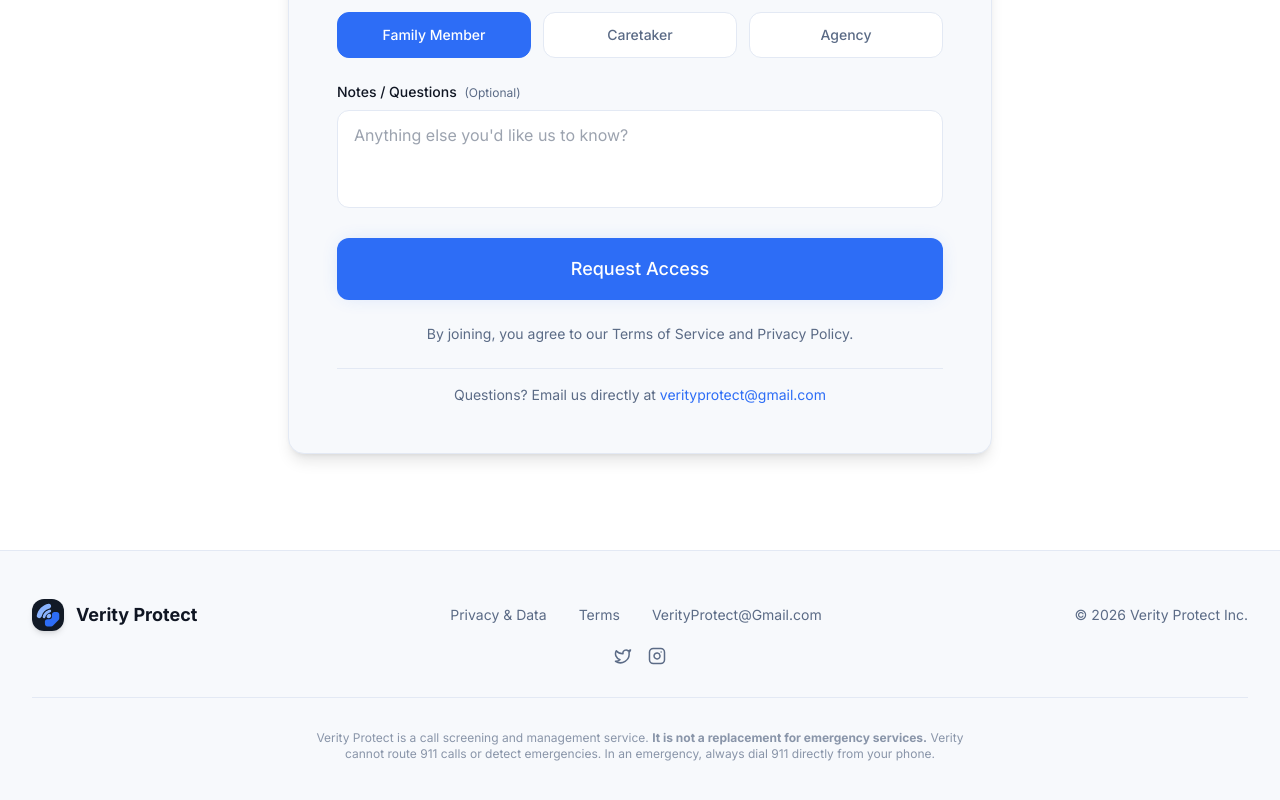
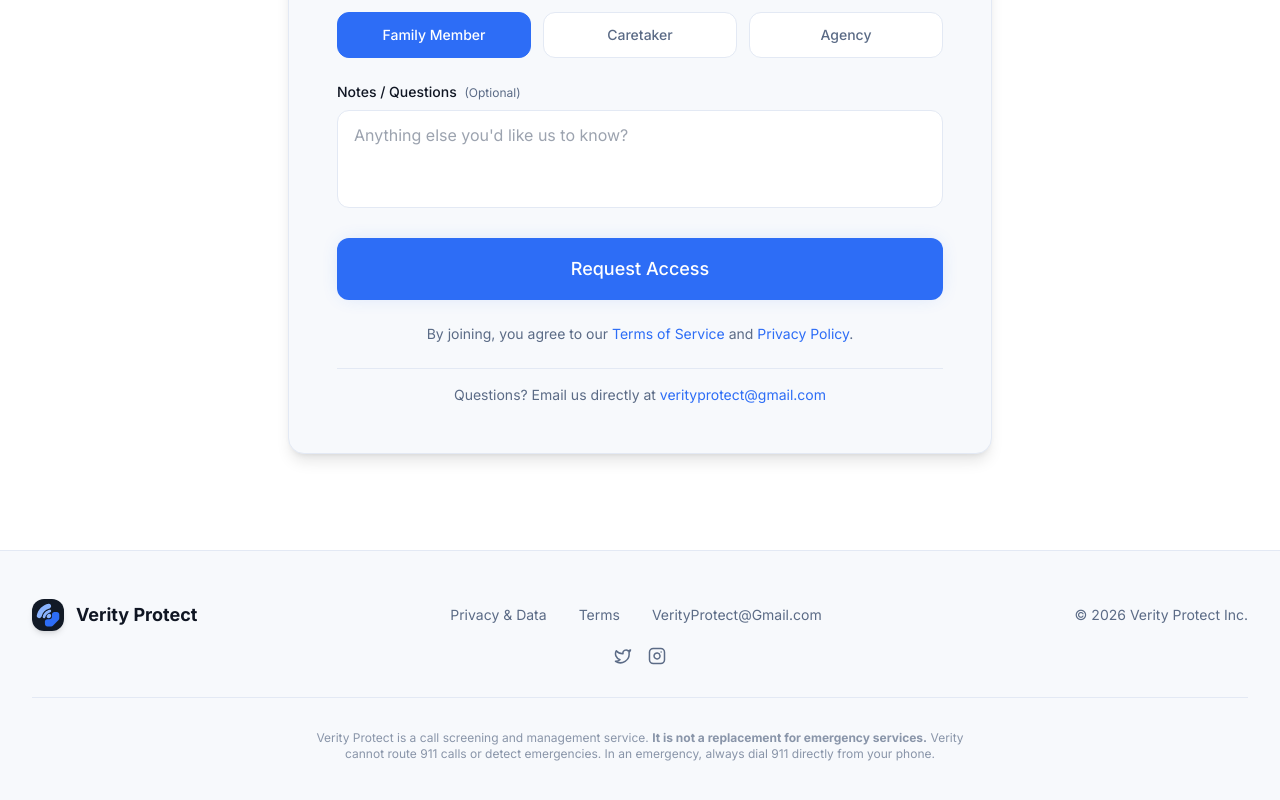
Before and after one commit to SynisterSage/verityweb, a React (Vite) app: page /waitlist in a window 1280 px wide. Shown: the part 5275-6075 px from the top of the page. Built offline with nearby package versions, Linux system fonts and the light colour scheme.

Commit message:
header glitch 2

```diff
--- a/components/sections/Waitlist.tsx
+++ b/components/sections/Waitlist.tsx
@@ -1,4 +1,5 @@
 import React, { useState } from 'react';
+import { useNavigate } from 'react-router-dom';
 import { Button } from '../ui/Button';
 import Select from '../ui/Select';
 import { UserRole, WaitlistFormData } from '../../types';
@@ -16,6 +17,13 @@ export const Waitlist: React.FC = () => {
   });
 
   const [status, setStatus] = useState<'idle' | 'submitting' | 'success'>('idle');
+  const navigate = useNavigate();
+
+  const routeAndTop = (path: string) => (e: React.MouseEvent) => {
+    e.preventDefault();
+    navigate(path);
+    try { window.scrollTo({ top: 0 }); } catch {}
+  };
 
   const handleSubmit = async (e: React.FormEvent<HTMLFormElement>) => {
     e.preventDefault();
@@ -239,7 +247,11 @@ export const Waitlist: React.FC = () => {
             </Button>
 
             <p className="text-sm text-center text-light-muted dark:text-dark-muted">
-              By joining, you agree to our Terms of Service and Privacy Policy.
+              By joining, you agree to our{' '}
+              <a href="/terms" onClick={routeAndTop('/terms')} className="text-brand-blue hover:underline">Terms of Service</a>{' '}
+              and{' '}
+              <a href="/privacy" onClick={routeAndTop('/privacy')} className="text-brand-blue hover:underline">Privacy Policy</a>
+              .
             </p>
 
             <p className="pt-4 text-center text-sm text-light-muted dark:text-dark-muted border-t border-light-border dark:border-dark-border mt-6">
```
